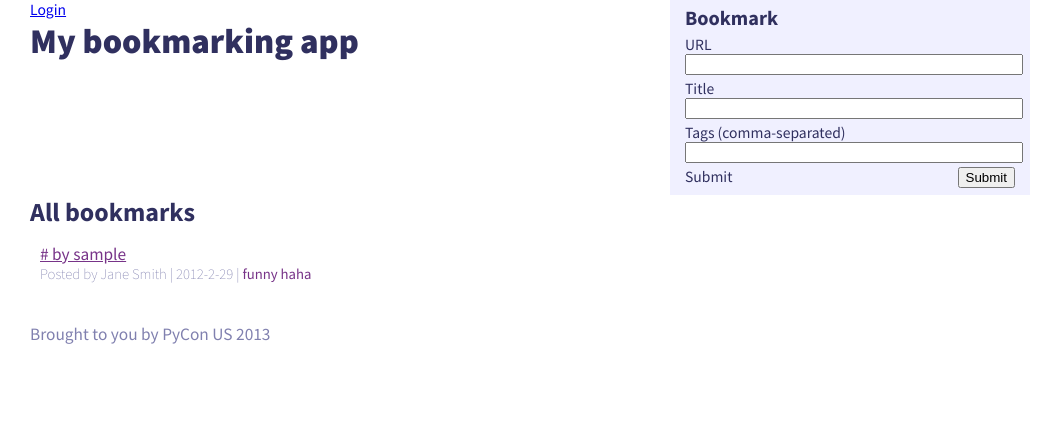
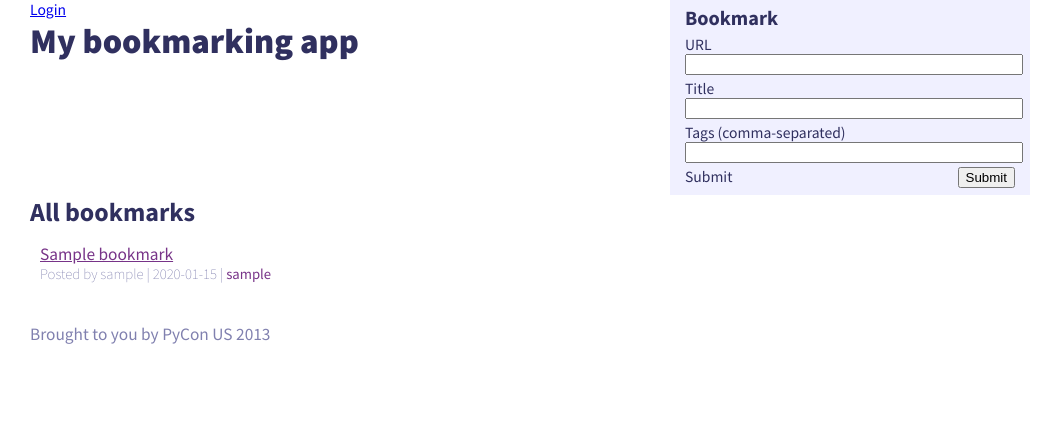
Before and after one commit to aldeka/django-for-designers, a Django app: page /bookmarks/ in a window 1280 px wide. Shown: the top 424 px of the page, without its empty margins (0-1063 px from the left). Run offline with Django 3.2, Linux system fonts and the light colour scheme; tables that the repository leaves empty hold one stand-in row (values such as "Sample post").

Commit message:
filled in more variables in bookmark index template

```diff
--- a/myproject/bookmarks/templates/index.html
+++ b/myproject/bookmarks/templates/index.html
@@ -6,8 +6,16 @@
 <ul class="bookmarks">
     {% for bookmark in bookmarks %}
     <li>
-        <a class="bookmark-link" href="">{{ bookmark }}</a>
-        <div class="metadata"><span class="author">Posted by Jane Smith</span> | <span class="timestamp">2012-2-29</span> | <span class="tags"><a href="">funny</a> <a href="">haha</a></span></div>
+		<a class="bookmark-link" href="{{ bookmark.url }}">
+		    {% if bookmark.title %}{{ bookmark.title }}{% else %}{{ bookmark.url }}{% endif %}
+		</a>
+		<div class="metadata"><span class="author">Posted by {{ bookmark.author }}</span> | <span class="timestamp">{{ bookmark.timestamp|date:"Y-m-d" }}</span>
+		        {% if bookmark.tag_set.all %}| <span class="tags">
+		            {% for tag in bookmark.tag_set.all %}
+		                <a href="{% url 'bookmarks.views.tag' tag.slug %}">{{ tag.slug }}</a></span>
+		            {% endfor %}
+		        {% endif %}
+		</div>
     </li>
     {% endfor %}
 </ul>
```
